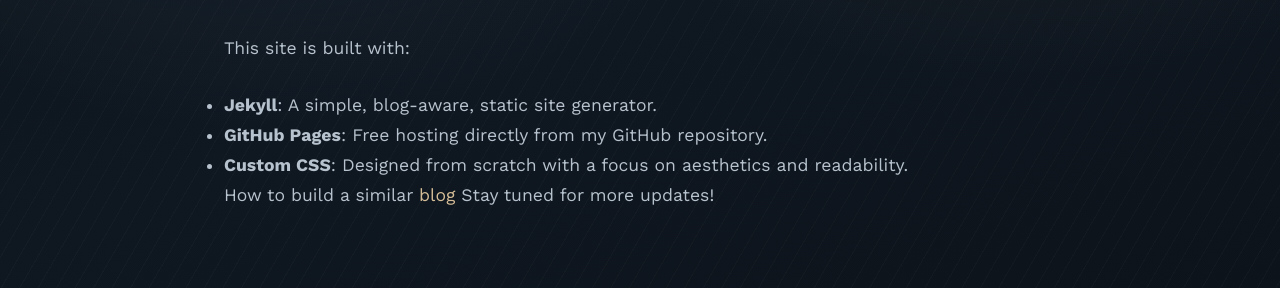
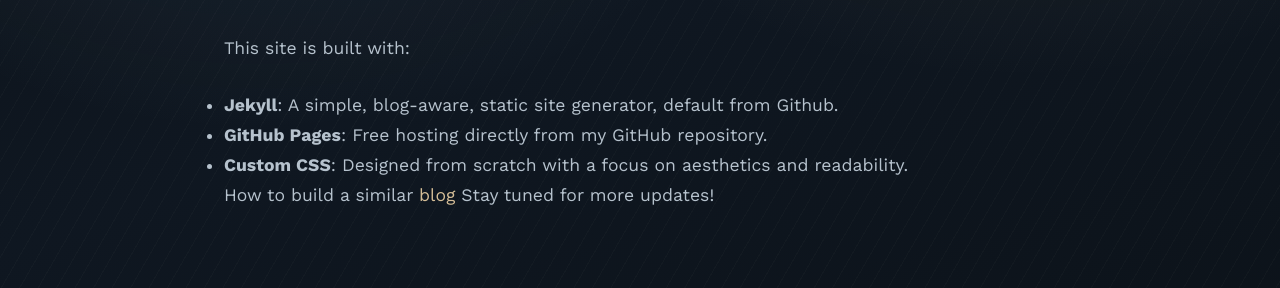
Before and after one commit to roshanis/roshanis.github.io, a Jekyll site: the page built from _posts/2025-01-25-welcome.md, in a window 1280 px wide and 1269 px high. Shown: the part 703-991 px from the top of the window. Built offline with Jekyll 4.4.1, drawn with Linux system fonts in a browser that asks for light colours.

Commit message:
Update Jekyll description in welcome post
Added a note about Jekyll being the default from GitHub.

```diff
--- a/_posts/2025-01-25-welcome.md
+++ b/_posts/2025-01-25-welcome.md
@@ -14,7 +14,7 @@
 ## The Tech Stack
 
 This site is built with:
-- **Jekyll**: A simple, blog-aware, static site generator.
+- **Jekyll**: A simple, blog-aware, static site generator, default from Github.
 - **GitHub Pages**: Free hosting directly from my GitHub repository.
 - **Custom CSS**: Designed from scratch with a focus on aesthetics and readability.
 
```
